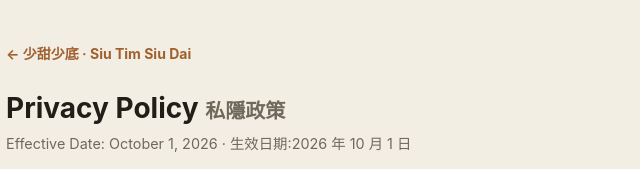
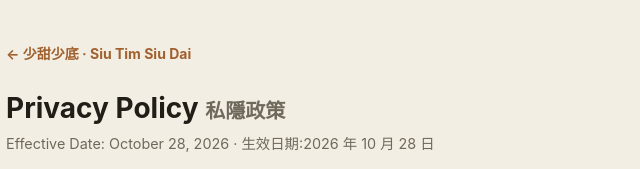
Before and after one commit to SIUTIMSIUDAI/siutimsiudai-website, a website: page privacy/index.html in a window 1280 px wide. Shown: the top 169 px of the page, 306-946 px from the left. Drawn offline with Linux system fonts and the light colour scheme.

Commit message:
docs: privacy policy and terms for the family meal plan, effective 28 October 2026
Co-Authored-By: Claude Opus 5.5 <noreply@anthropic.com>

```diff
--- a/privacy/index.html
+++ b/privacy/index.html
@@ -88,7 +88,7 @@
   <main class="doc" role="main">
     <a class="back" href="https://siutimsiudai.app/">&larr; 少甜少底 · Siu Tim Siu Dai</a>
     <h1>Privacy Policy <span class="zh" lang="zh-Hant">私隱政策</span></h1>
-    <p class="meta">Effective Date: October 1, 2026 · <span lang="zh-Hant">生效日期:2026 年 10 月 1 日</span></p>
+    <p class="meta">Effective Date: October 28, 2026 · <span lang="zh-Hant">生效日期:2026 年 10 月 28 日</span></p>
     <p class="govern">
       <span lang="en">The English version governs. The Chinese translation is provided for convenience.</span>
       <span lang="zh-Hant">本頁以英文版本為準,中文翻譯僅供參考。</span>
```
Also changed, not shown: terms/index.html (+1 -1 lines).
